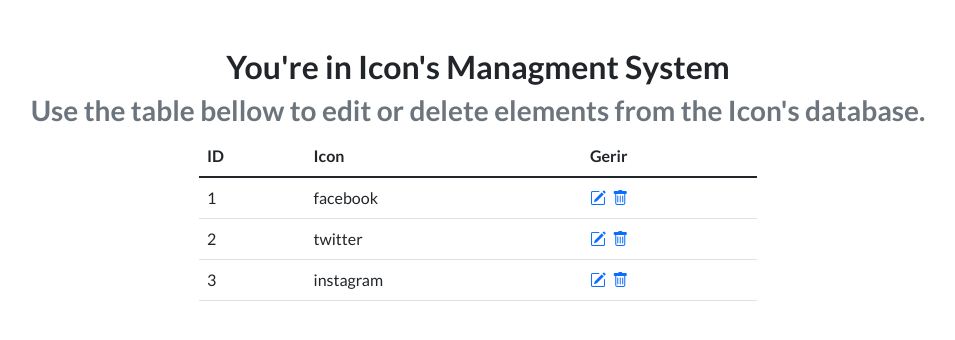
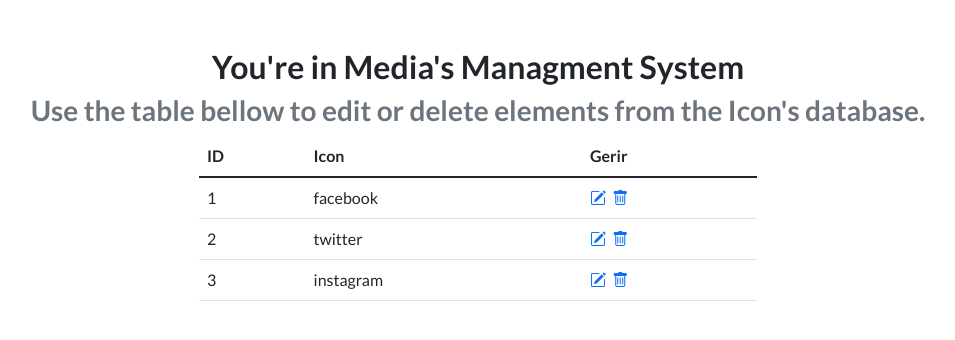
Before and after one commit to gabrielacmp/php_atividades, a PHP site: page /media.table.php in a window 1280 px wide. Shown: the part 56-396 px from the top of the page, without its empty margins (162-1117 px from the left). Run offline with PHP 8.4, Linux system fonts and the light colour scheme; data comes from the database, SQL or seed files in the repository; some libraries are stand-ins or nearby versions.

Commit message:
update do h2 das páginas que estavam com o nome errado (icon)

```diff
--- a/atividade_07/media.table.php
+++ b/atividade_07/media.table.php
@@ -24,7 +24,7 @@
         <section class="page-section" id="servicos">
             <div class="container">
                 <div class="text-center mt-5">
-                    <h2 class="section-heading">You're in Icon's Managment System</h2>
+                    <h2 class="section-heading">You're in Media's Managment System</h2>
                     <h3 class="section-subheading text-muted">Use the table bellow to edit or delete elements from the Icon's database.</h3>
                 </div>
                 <table class="table table-stripped w-50 offset-3">
--- a/atividade_07/testimonial.table.php
+++ b/atividade_07/testimonial.table.php
@@ -24,7 +24,7 @@
         <section class="page-section" id="servicos">
             <div class="container">
                 <div class="text-center mt-5">
-                    <h2 class="section-heading">You're in Icon's Managment System</h2>
+                    <h2 class="section-heading">You're in Testimonial's Managment System</h2>
                     <h3 class="section-subheading text-muted">Use the table bellow to edit or delete elements from the Icon's database.</h3>
                 </div>
                 <table class="table table-stripped" style="color: black;">
```
